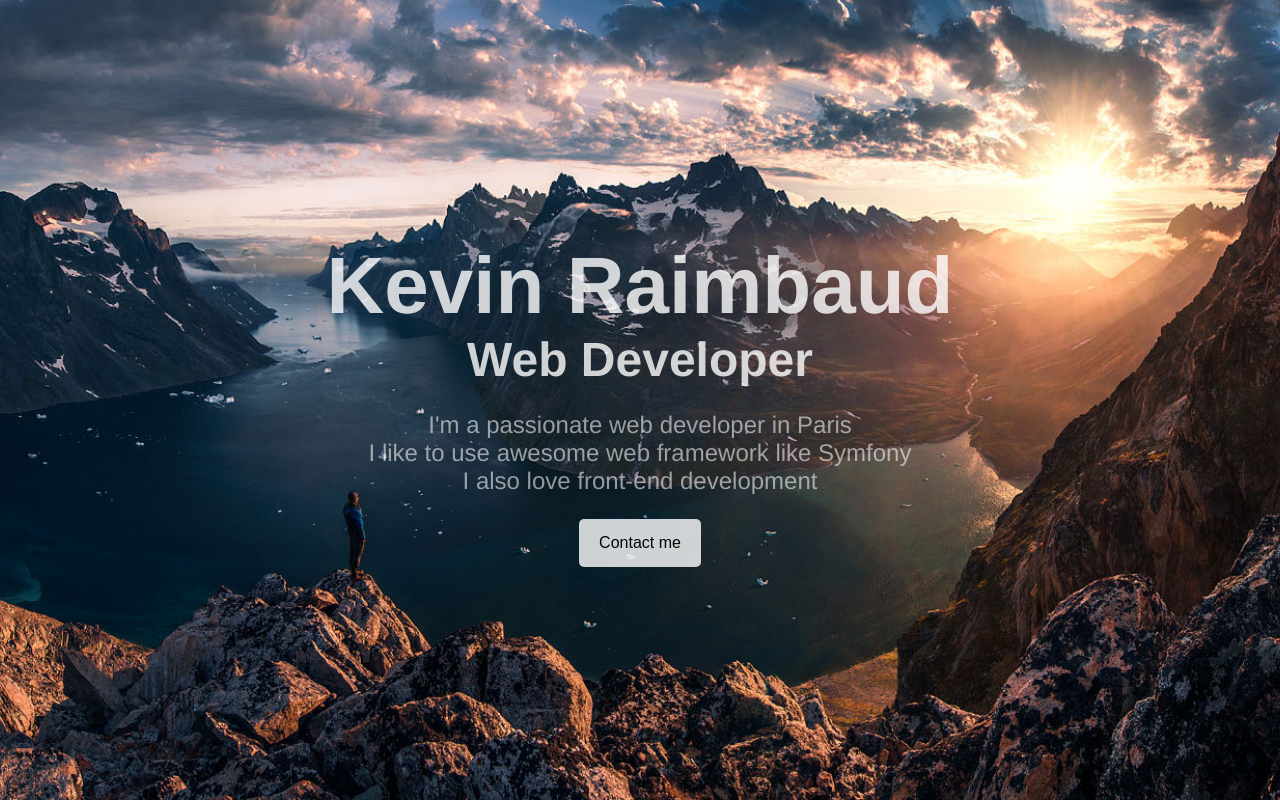
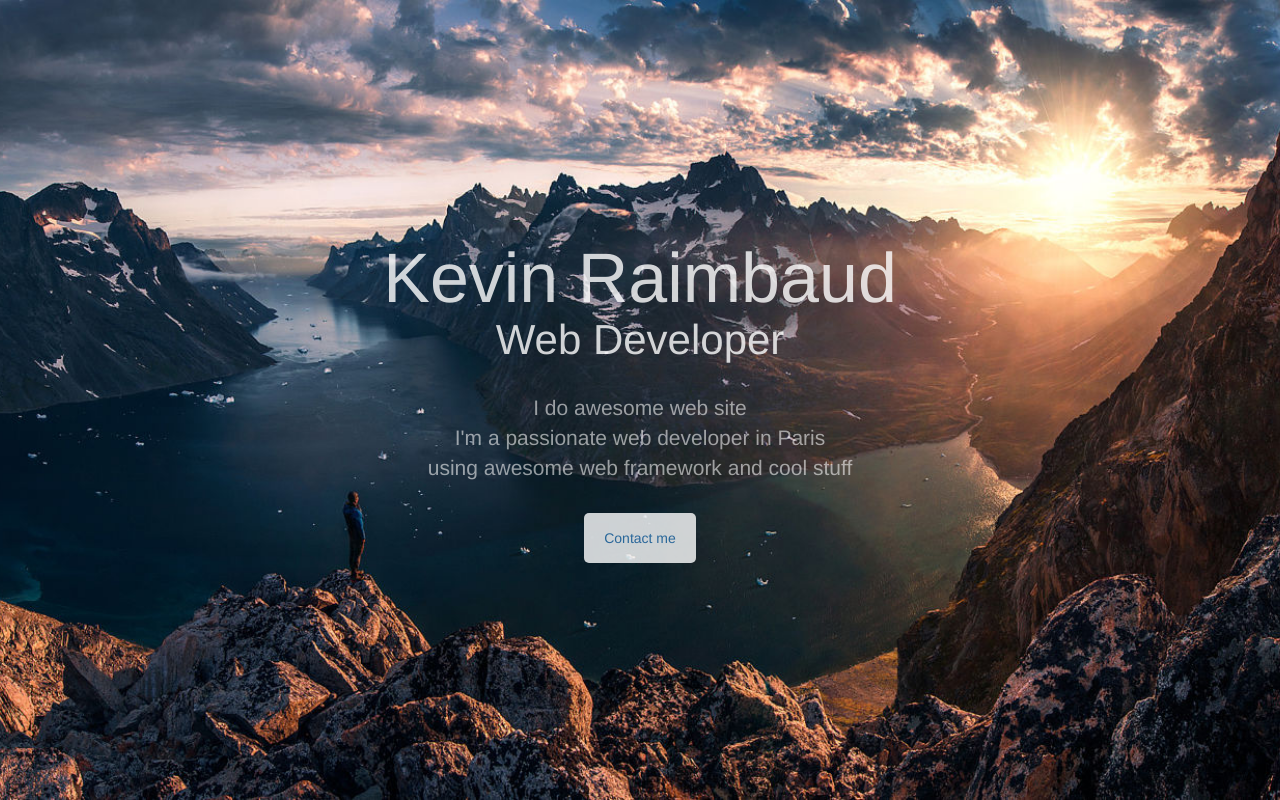
Before and after one commit to kraimbaud/kevinraimbaud.github.io, a website: page index.html in a window 1280 px wide. Drawn offline with nearby package versions, Linux system fonts and the light colour scheme.

Commit message:
Add Bootstrap

```diff
--- a/assets/css/style.css
+++ b/assets/css/style.css
@@ -1,8 +1,6 @@
 body{
     background: url('../img/greenland.jpg') center center fixed no-repeat;
     background-size: cover;
-    margin:0;
-    padding:0;
     color: white;
     font-family: HelveticaNeue-Medium,"Helvetica Neue Medium","Helvetica Neue",Helvetica,Arial,sans-serif;
     opacity: 0.8;
@@ -30,6 +28,7 @@ h1, h2{
 .text{
     font-size: 1.5em;
     opacity: 0.7;
+    margin: 30px 0;
 }
 
 button{
@@ -45,4 +44,5 @@ button:hover{
     cursor: pointer;
     opacity: 0.7;
     transition: 1s;
+    color: black;
 }
--- a/index.html
+++ b/index.html
@@ -3,6 +3,7 @@
     <head>
         <meta charset="UTF-8">
         <title>Kevin Raimbaud</title>
+        <link rel="stylesheet" href="node_modules/bootstrap/dist/css/bootstrap.min.css">
         <link rel="stylesheet" href="assets/css/style.css">
     </head>
     <body>
@@ -10,13 +11,14 @@
             <h1 class="title"><span>Kevin Raimbaud</span></h1>
             <h2 class="sub-title"><span>Web Developer</span></h2>
             <p class="text">
+                I do awesome web site <br>
                 I'm a passionate web developer in Paris <br>
-                I like to use awesome web framework like Symfony<br>
-                I also love front-end development
+                using awesome web framework and cool stuff<br>
             </p>
             <a href="mailto:kevin.raimbaud@gmail.com"><button>Contact me</button></a>
         </div>
 
+        <script src="node_modules/bootstrap/dist/js/bootstrap.min.js"></script>
         <script src="assets/js/app.js"></script>
     </body>
 </html>
--- a/package.json
+++ b/package.json
@@ -15,5 +15,8 @@
   "homepage": "https://github.com/KevinRaimbaud/kevinraimbaud.github.io#readme",
   "devDependencies": {
     "gulp": "^3.9.1"
+  },
+  "dependencies": {
+    "bootstrap": "^3.3.6"
   }
 }
```
